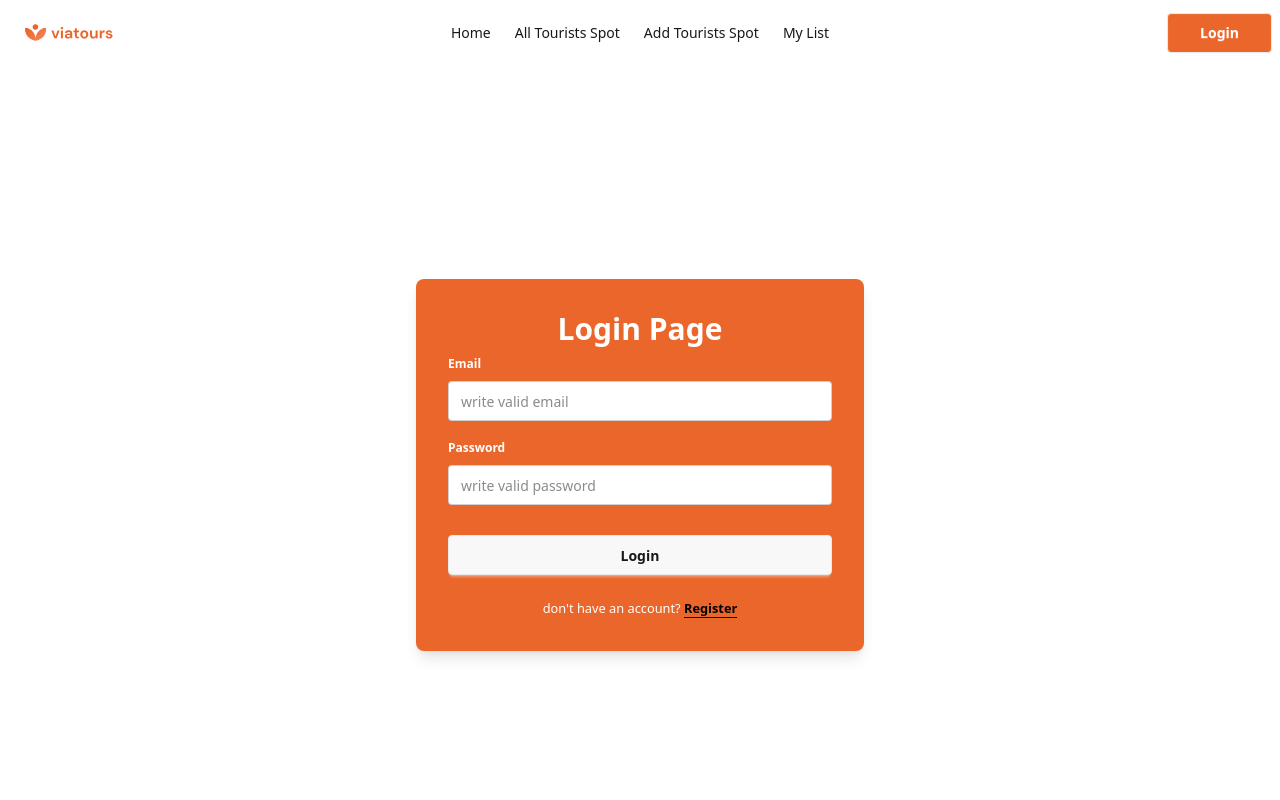
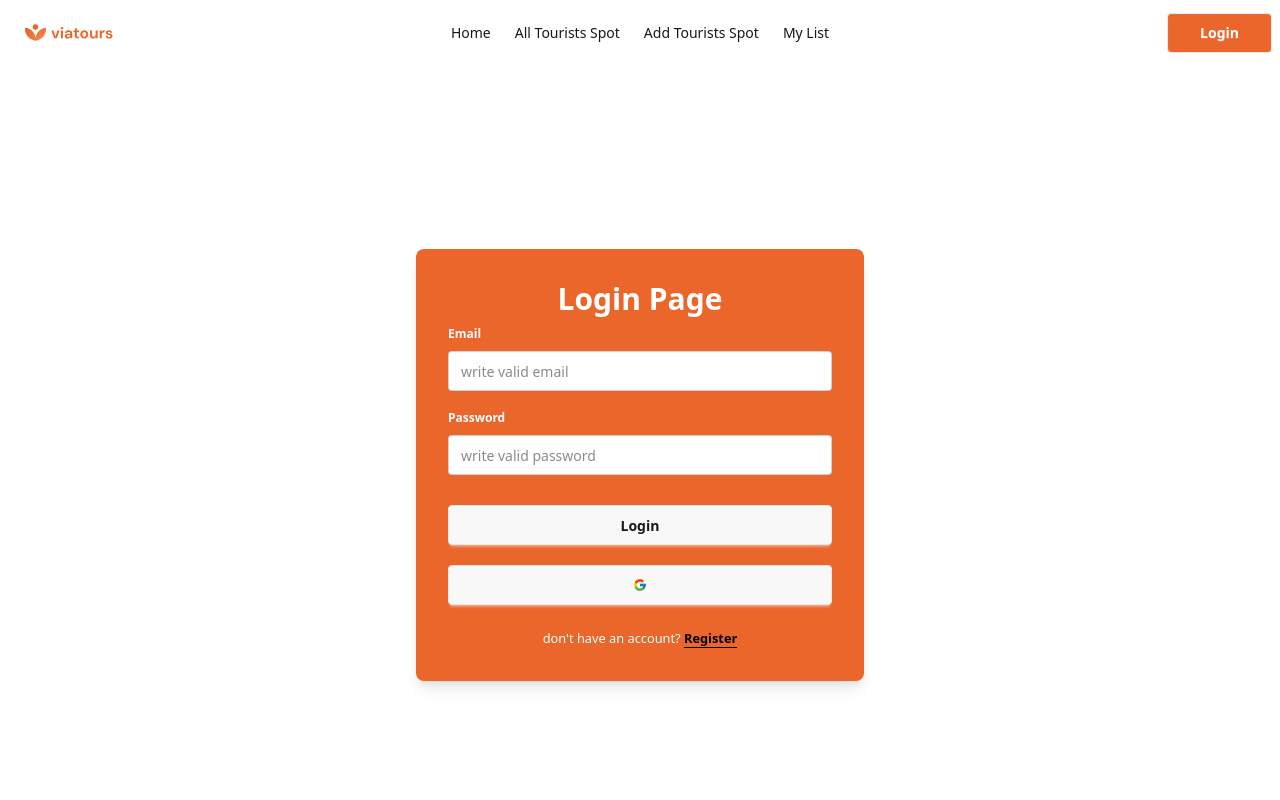
Before and after one commit to MD-Moniruzzaman-Arafat/web-project-18-client, a React (Vite) app: page /loginPage in a window 1280 px wide. Shown: the top 800 px of the page. Built offline with nearby package versions, Linux system fonts and the light colour scheme; no server answers.

Commit message:
google login feature added

```diff
--- a/package.json
+++ b/package.json
@@ -14,6 +14,7 @@
     "firebase": "^12.1.0",
     "react": "^19.1.1",
     "react-dom": "^19.1.1",
+    "react-icons": "^5.5.0",
     "react-router": "^7.8.1",
     "swiper": "^11.2.10",
     "tailwindcss": "^4.1.12"
--- a/src/pages/LoginPage.jsx
+++ b/src/pages/LoginPage.jsx
@@ -1,4 +1,5 @@
 import { useContext, useState } from 'react'
+import { FcGoogle } from 'react-icons/fc'
 import { Link, useLocation, useNavigate } from 'react-router'
 import { AuthContext } from '../context'
 
@@ -10,7 +11,8 @@ export default function LoginPage() {
 
   const navigate = useNavigate()
   const location = useLocation()
-  const { signInUser, setIsRegistered } = useContext(AuthContext)
+  const { signInUser, setIsRegistered, signInWithGoogle } =
+    useContext(AuthContext)
 
   function handleChange(event) {
     const { name, value } = event.target
@@ -32,6 +34,17 @@ export default function LoginPage() {
       }
     } catch (error) {
       console.error('Error logging in:', error)
+    }
+  }
+
+  async function handleGoogleSignIn() {
+    try {
+      const res = await signInWithGoogle()
+      if (res.user) {
+        navigate(location.state || '/')
+      }
+    } catch (error) {
+      console.error('Error signing in with Google:', error)
     }
   }
 
@@ -69,6 +82,9 @@ export default function LoginPage() {
             </fieldset>
             <button className="btn w-full mt-5">Login</button>
           </form>
+          <button onClick={handleGoogleSignIn} className="btn w-full mt-5">
+            <FcGoogle />
+          </button>
           <p className="text-center text-white mt-5">
             <small>
               don't have an account?{' '}
```
Also changed, not shown: 1 other file (tests, documents, lock files or other folders).
